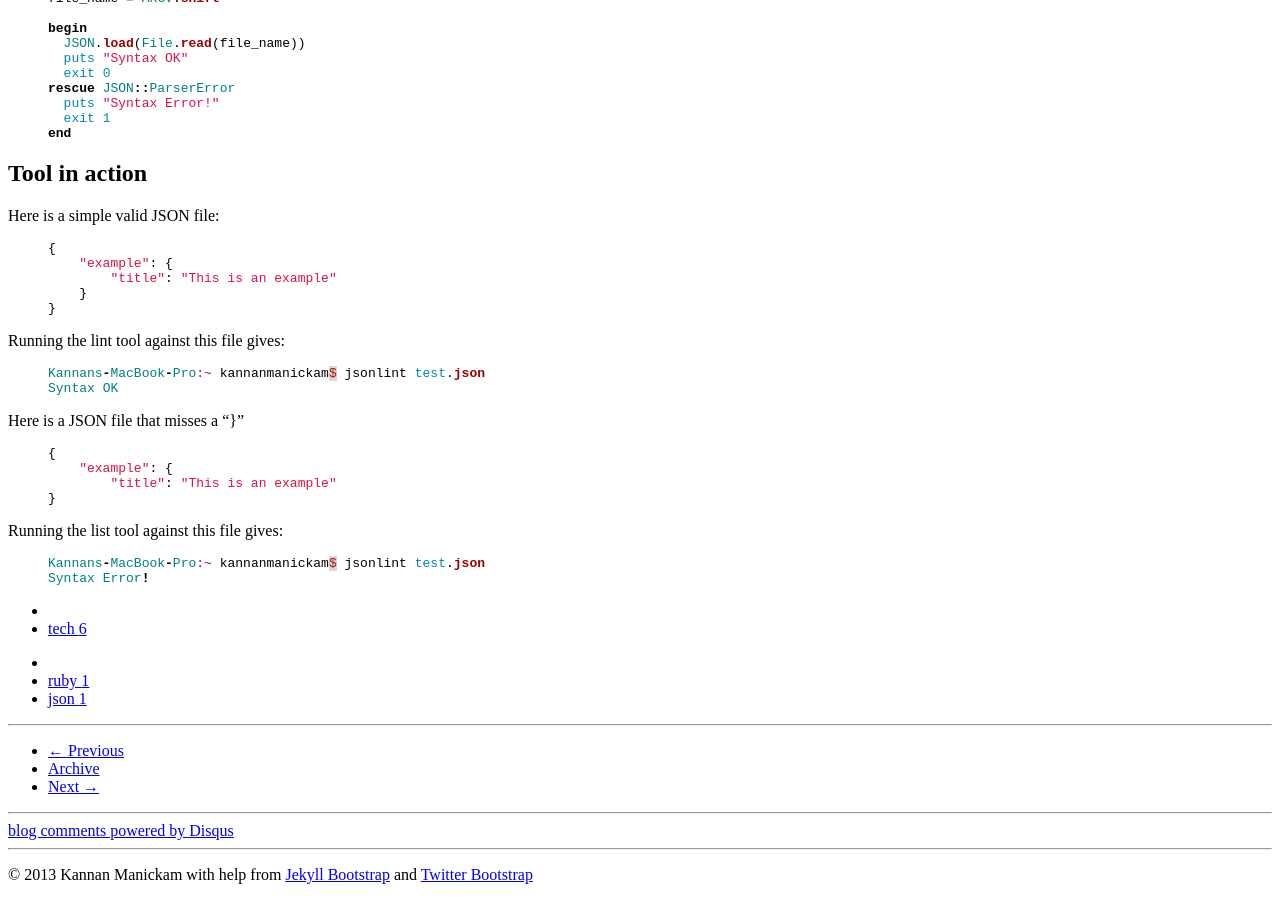
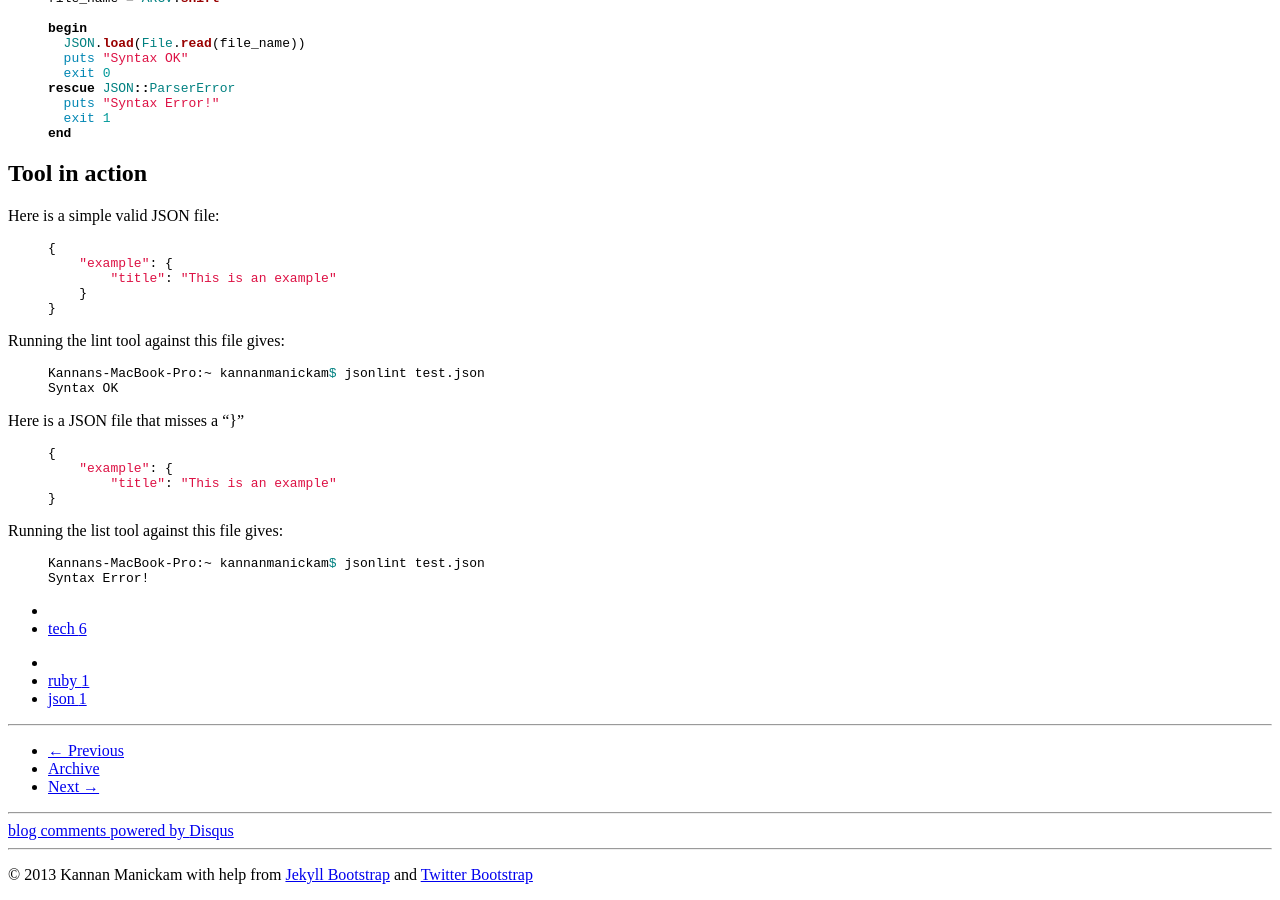
Before and after one commit to arangamani/blog, a Jekyll site: the page built from _posts/2013-04-22-a-ruby-based-json-lint-tool.md, in a window 1280 px wide and 900 px high, scrolled down 739 px. Built offline with Jekyll 4.4.1, drawn with Linux system fonts in a browser that asks for light colours; comment, search, counter and statistics services are not loaded.

Commit message:
fixed syntax issue for jsonlint post

```diff
--- a/_posts/2013-04-22-a-ruby-based-json-lint-tool.md
+++ b/_posts/2013-04-22-a-ruby-based-json-lint-tool.md
@@ -76,7 +76,7 @@ Here is a simple valid JSON file:
 
 Running the lint tool against this file gives:
 
-{% highlight ruby %}
+{% highlight bash %}
 Kannans-MacBook-Pro:~ kannanmanickam$ jsonlint test.json
 Syntax OK
 {% endhighlight %}
@@ -92,7 +92,7 @@ Here is a JSON file that misses a "}"
 
 Running the list tool against this file gives:
 
-{% highlight ruby %}
+{% highlight bash %}
 Kannans-MacBook-Pro:~ kannanmanickam$ jsonlint test.json
 Syntax Error!
 {% endhighlight %}
```
